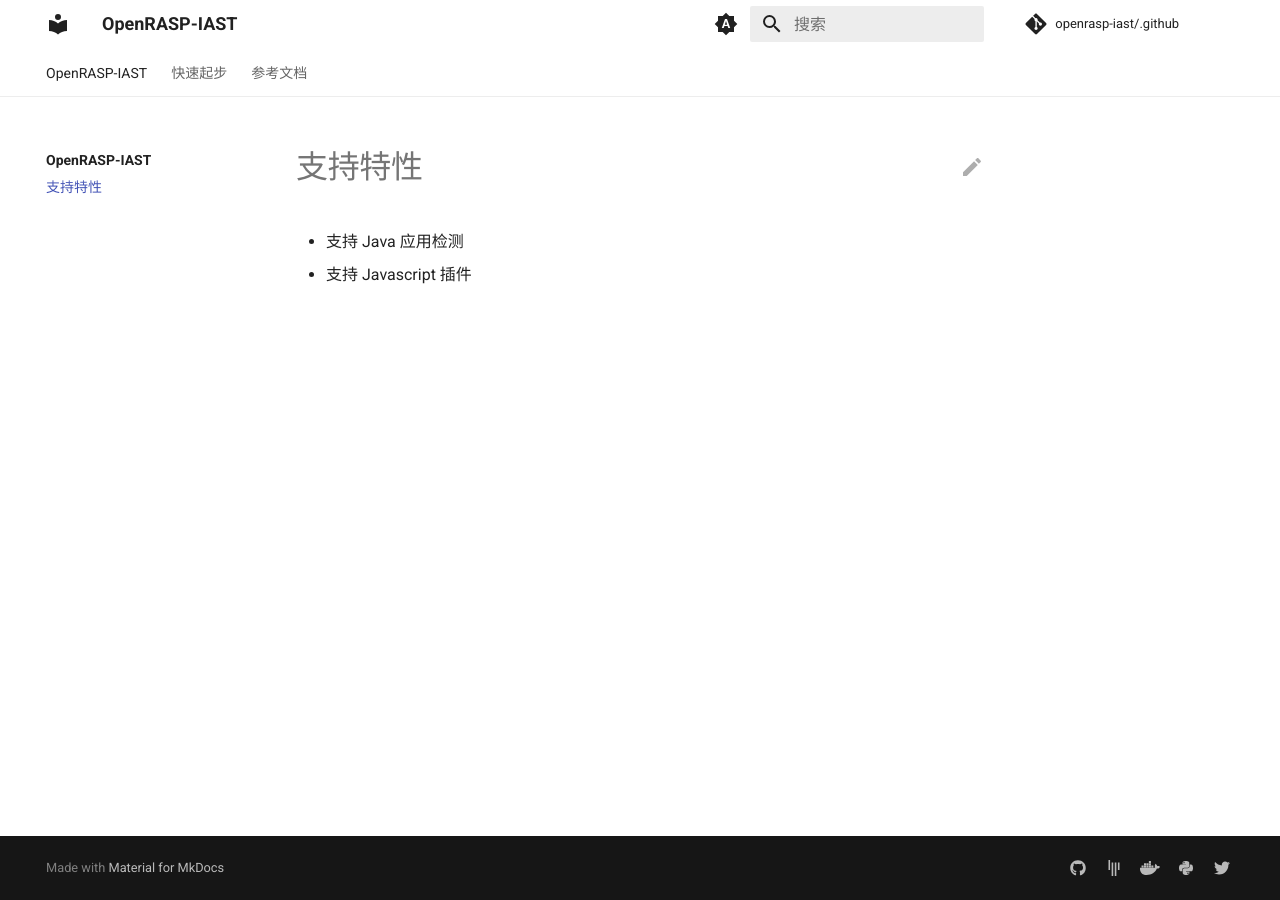
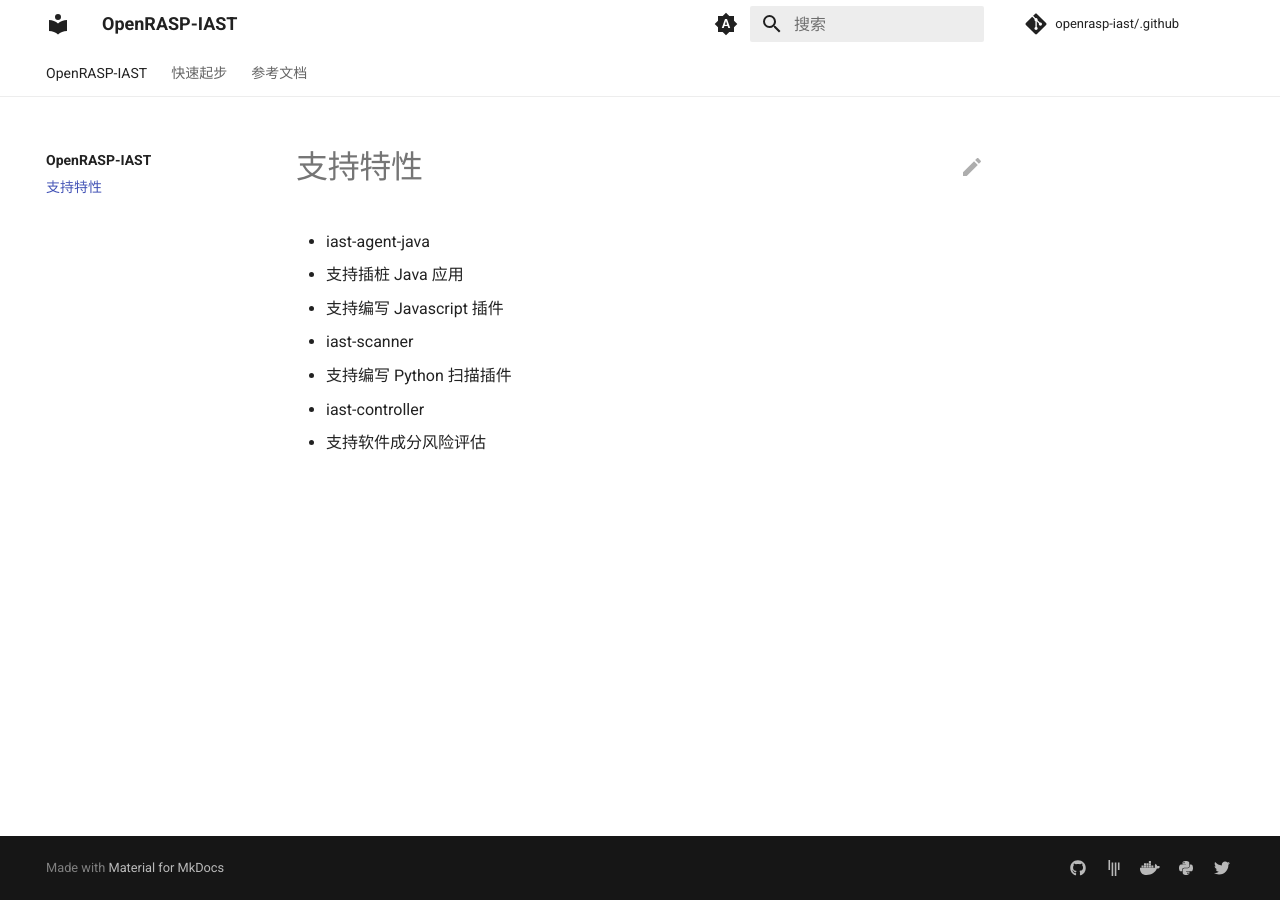
Before and after one commit to openrasp-iast/.github, an MkDocs documentation site: the page built from docs/support.md, in a window 1280 px wide. Built offline with MkDocs 1.6.1 and Material for MkDocs 9.7.7, drawn with Linux system fonts in a browser that asks for light colours; comment, search, counter and statistics services are not loaded.

Commit message:
Update support.md

```diff
--- a/docs/support.md
+++ b/docs/support.md
@@ -1,4 +1,9 @@
 # 支持特性
 
-- 支持 Java 应用检测
-- 支持 Javascript 插件
+- iast-agent-java
+  - 支持插桩 Java 应用
+  - 支持编写 Javascript 插件
+- iast-scanner
+  - 支持编写 Python 扫描插件
+- iast-controller
+  - 支持软件成分风险评估
```
